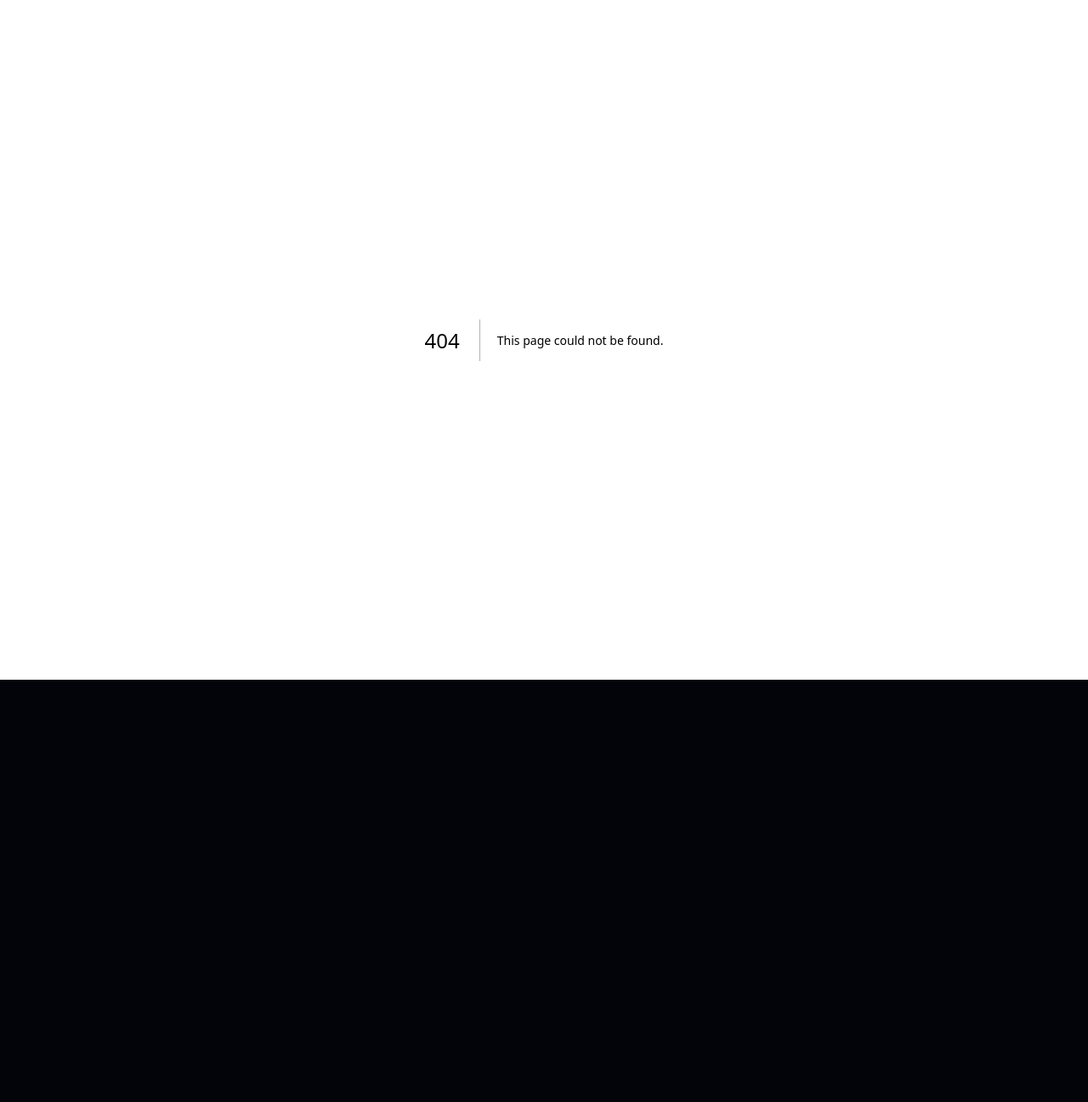
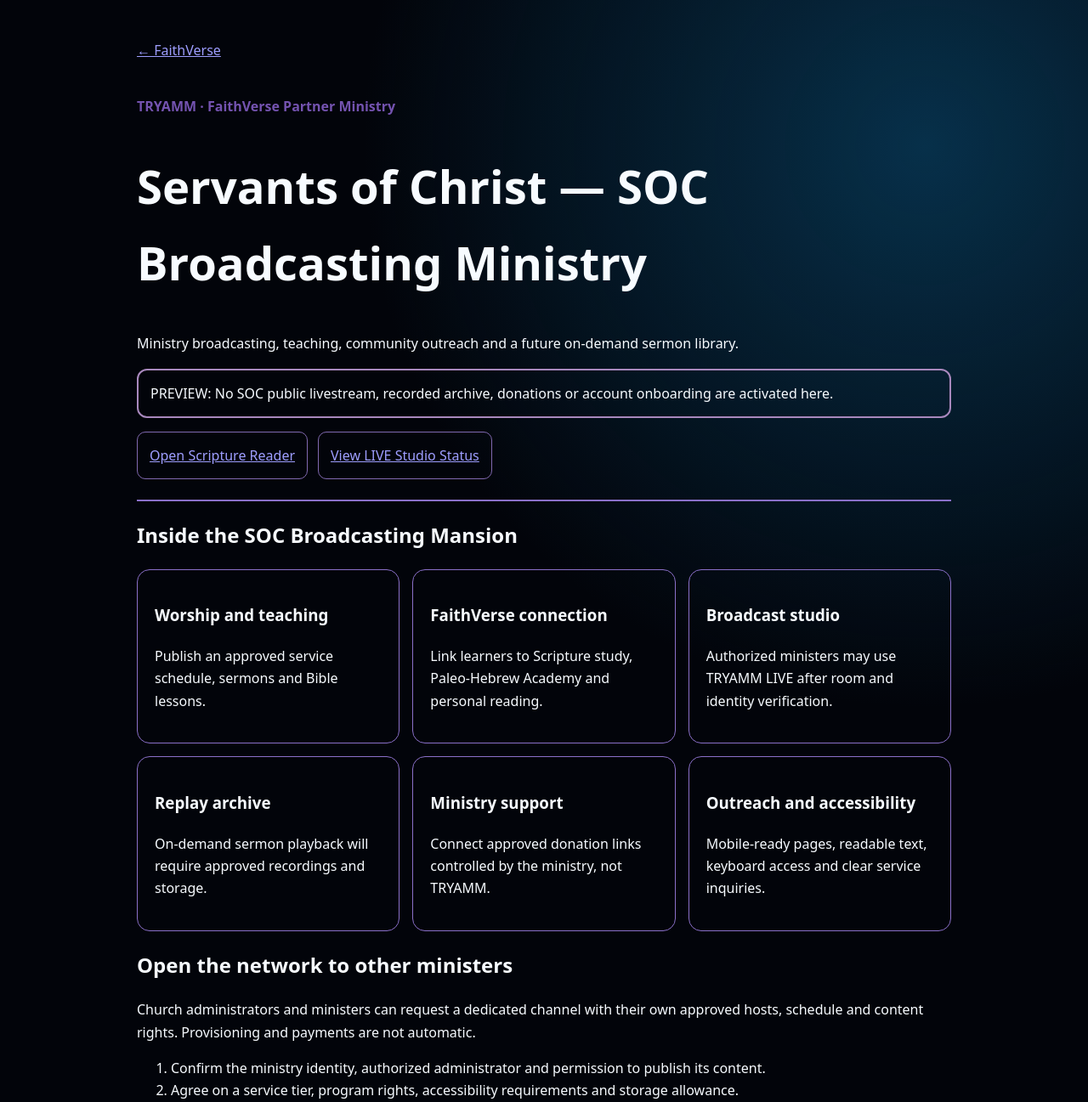
Before and after one commit to jgoldie1/amm-platform, a Next.js app: page /faithverse/soc in a window 1280 px wide. Before the commit this address had no page. Shown: the top 1297 px of the page at 85% size. Before the commit the page ends 800 px from the top, so only its background shows below. Built offline with nearby package versions, Linux system fonts and the light colour scheme.

Commit message:
Add SOC ministry broadcaster preview with clear release and onboarding boundaries

```diff
--- /dev/null
+++ b/app/faithverse/soc/page.tsx
@@ -0,0 +1,33 @@
+import type {Metadata} from 'next';
+export const metadata:Metadata={title:'SOC Broadcasting Ministry | FaithVerse',description:'Servants of Christ ministry broadcasting preview and ministry partner onboarding.'};
+const services=[
+ ['Worship and teaching','Publish an approved service schedule, sermons and Bible lessons.'],
+ ['FaithVerse connection','Link learners to Scripture study, Paleo-Hebrew Academy and personal reading.'],
+ ['Broadcast studio','Authorized ministers may use TRYAMM LIVE after room and identity verification.'],
+ ['Replay archive','On-demand sermon playback will require approved recordings and storage.'],
+ ['Ministry support','Connect approved donation links controlled by the ministry, not TRYAMM.'],
+ ['Outreach and accessibility','Mobile-ready pages, readable text, keyboard access and clear service inquiries.']
+];
+export default function SocMinistry(){
+ return <main style={{maxWidth:1050,margin:'auto',padding:'clamp(18px,4vw,46px)',fontFamily:'system-ui',lineHeight:1.65}}>
+ <a href="/faithverse">← FaithVerse</a>
+ <header style={{padding:'24px 0',borderBottom:'2px solid #8a70c9'}}>
+ <p style={{fontWeight:700,color:'#7453b0'}}>TRYAMM · FaithVerse Partner Ministry</p>
+ <h1 style={{fontSize:'clamp(2rem,5vw,3.4rem)'}}>Servants of Christ — SOC Broadcasting Ministry</h1>
+ <p>Ministry broadcasting, teaching, community outreach and a future on-demand sermon library.</p>
+ <p role="status" style={{padding:14,border:'2px solid #a888bd',borderRadius:12}}>PREVIEW: No SOC public livestream, recorded archive, donations or account onboarding are activated here.</p>
+ <a href="/faithverse/reader" style={{display:'inline-block',padding:14,marginRight:12,border:'1px solid #8069b0',borderRadius:10}}>Open Scripture Reader</a>
+ <a href="/faithverse/live" style={{display:'inline-block',padding:14,border:'1px solid #8069b0',borderRadius:10}}>View LIVE Studio Status</a></header>
+ <h2>Inside the SOC Broadcasting Mansion</h2>
+ <div style={{display:'grid',gridTemplateColumns:'repeat(auto-fit,minmax(235px,1fr))',gap:15}}>
+ {services.map(([title,description])=><section key={title} style={{border:'1px solid #8a70c9',borderRadius:15,padding:20}}><h3>{title}</h3><p>{description}</p></section>)}
+ </div>
+ <h2>Open the network to other ministers</h2>
+ <p>Church administrators and ministers can request a dedicated channel with their own approved hosts, schedule and content rights. Provisioning and payments are not automatic.</p>
+ <ol><li>Confirm the ministry identity, authorized administrator and permission to publish its content.</li><li>Agree on a service tier, program rights, accessibility requirements and storage allowance.</li><li>Configure a dedicated branded channel and restrict host roles to verified individuals.</li><li>Run private camera, sound, viewer, moderation and recording tests before going public.</li><li>Publish a verified broadcast schedule and an authorized donation destination if desired.</li></ol>
+ <h2>Request SOC or ministry onboarding</h2>
+ <p>For now, ministry representatives can prepare an inquiry using the TRYAMM Website OS request page. This does not create an account or charge money.</p>
+ <a href="/tryamm-website-os-order.html" style={{display:'inline-block',padding:'14px 22px',minHeight:48,borderRadius:10,background:'#e1d3ff',color:'#281549',fontWeight:700}}>Prepare Ministry Website Request</a>
+ <p style={{marginTop:22}}>No sermon recording, retransmission, music usage, charitable or tax status, public viewing, or streaming availability is implied by this preview. Ministries retain control over their approved content and account permissions.</p>
+ </main>;
+}
```
